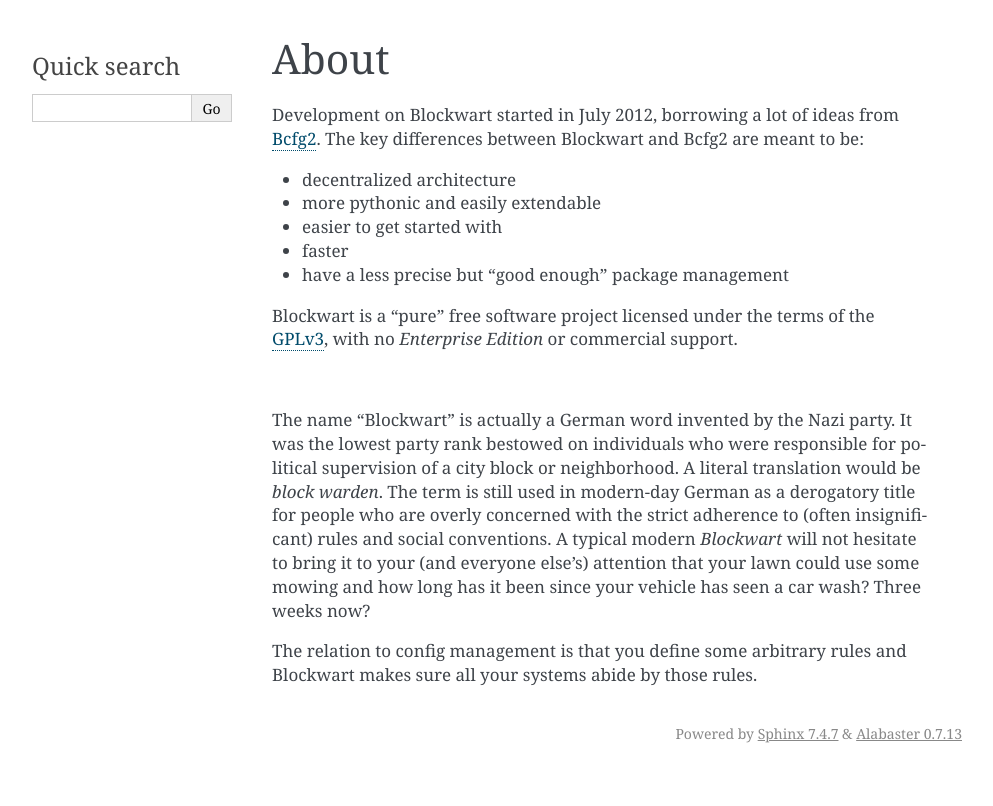
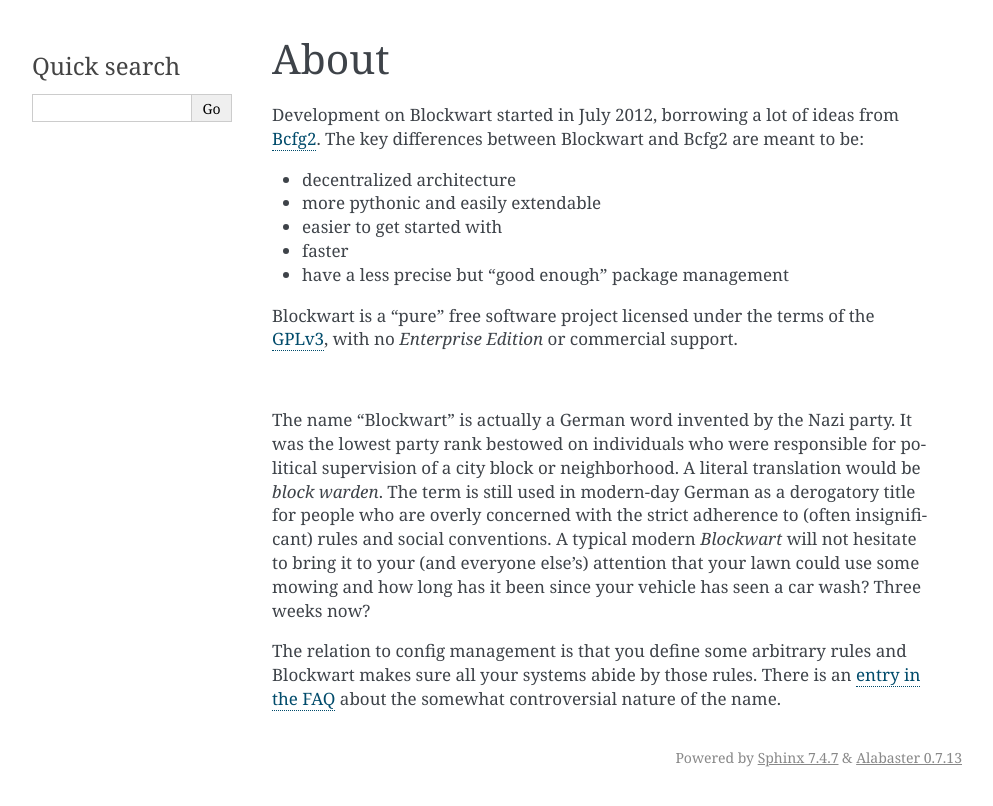
Before and after one commit to bundlewrap/bundlewrap, a Sphinx documentation site: the page built from doc/about.rst, in a window 1280 px wide. Shown: the top 806 px of the page, without its empty margins (148-1141 px from the left). Built offline with Sphinx 7.4.7, drawn with Linux system fonts in a browser that asks for light colours.

Commit message:
link to name FAQ from about page

```diff
--- a/doc/about.rst
+++ b/doc/about.rst
@@ -17,4 +17,4 @@
 
 The name "Blockwart" is actually a German word invented by the Nazi party. It was the lowest party rank bestowed on individuals who were responsible for political supervision of a city block or neighborhood. A literal translation would be *block warden*. The term is still used in modern-day German as a derogatory title for people who are overly concerned with the strict adherence to (often insignificant) rules and social conventions. A typical modern *Blockwart* will not hesitate to bring it to your (and everyone else's) attention that your lawn could use some mowing and how long has it been since your vehicle has seen a car wash? Three weeks now?
 
-The relation to config management is that you define some arbitrary rules and Blockwart makes sure all your systems abide by those rules.
+The relation to config management is that you define some arbitrary rules and Blockwart makes sure all your systems abide by those rules. There is an :ref:`entry in the FAQ <name>` about the somewhat controversial nature of the name.
--- a/doc/faq.rst
+++ b/doc/faq.rst
@@ -66,6 +66,8 @@
 
 |
 
+.. _name:
+
 Isn't the name evil?
 --------------------
 
```
